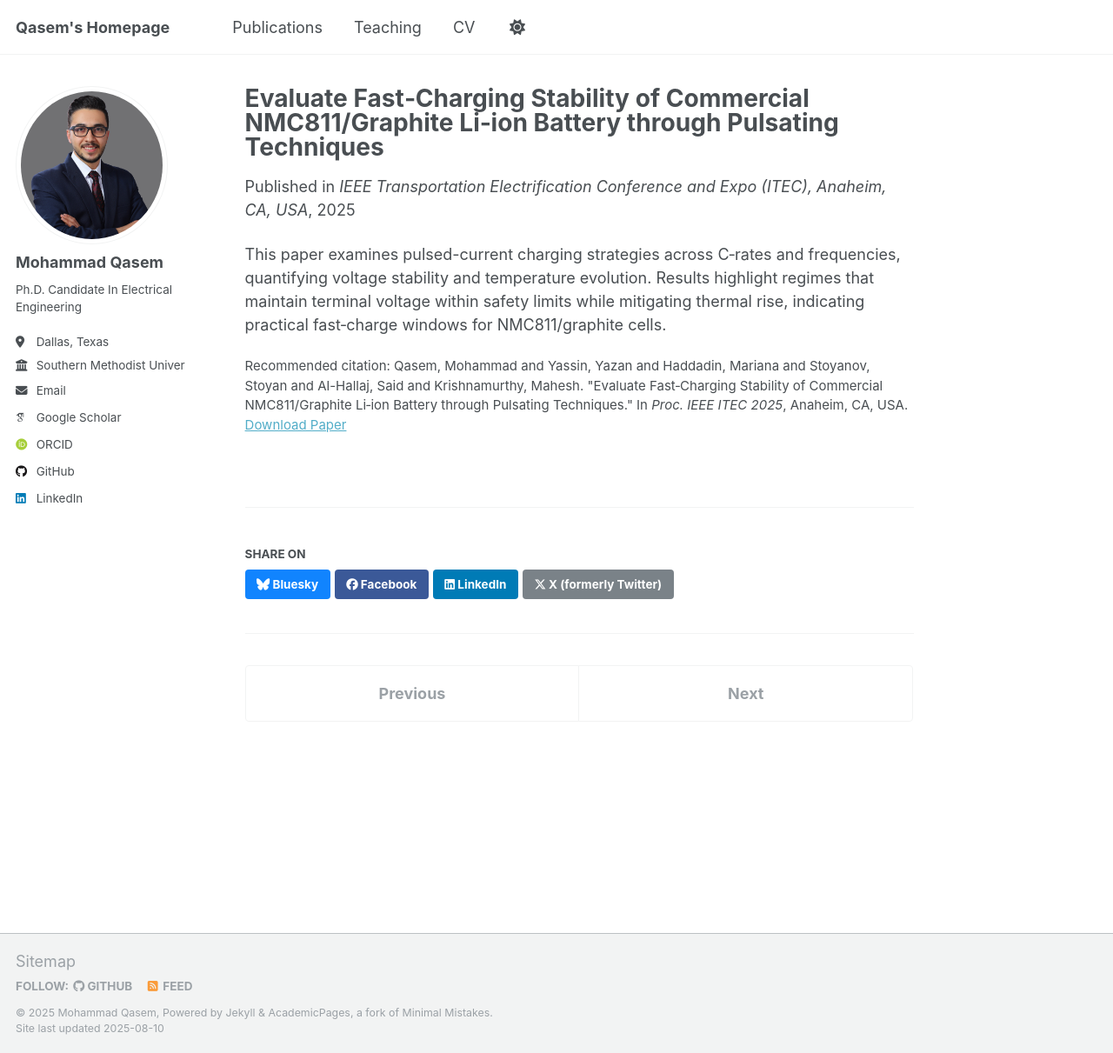
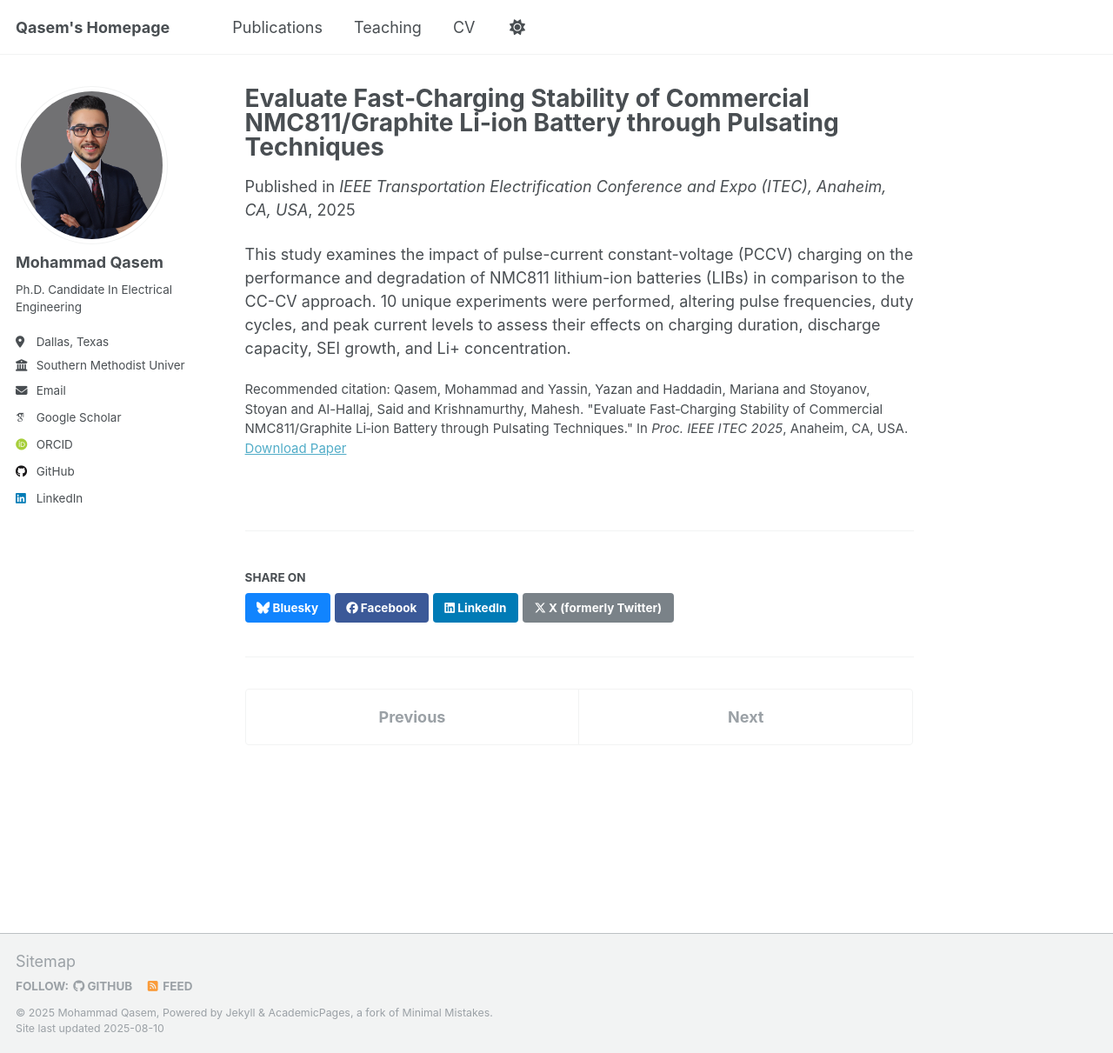
Before and after one commit to MohammadQasem97/Mohammad_Qasem.github.io, a Jekyll site: the page built from _publications/2025-06-18-evaluate-fast-charging-stability-pulsating-techniques.md, in a window 1280 px wide and 1211 px high. Shown: the whole window at 87% size. Built offline with Jekyll 4.4.1, drawn with Linux system fonts in a browser that asks for light colours; some web fonts are replaced; a script that is not in the unit is left out.

Commit message:
Update 2025-06-18-evaluate-fast-charging-stability-pulsating-techniques.md

```diff
--- a/_publications/2025-06-18-evaluate-fast-charging-stability-pulsating-techniques.md
+++ b/_publications/2025-06-18-evaluate-fast-charging-stability-pulsating-techniques.md
@@ -6,7 +6,7 @@ permalink: "/publication/2025-06-18-itex-fast-charging-stability-pulsating"
 excerpt: "Experimental and simulation study of pulsating current techniques to assess and improve fast‑charging stability of commercial NMC811/graphite cells."
 date: "2025-06-18"
 venue: "IEEE Transportation Electrification Conference and Expo (ITEC), Anaheim, CA, USA"
-paperurl: "https://ieeexplore.ieee.org/abstract/document/11097966?casa_token=2eS-8gtH07oAAAAA:LVt96IhiEtyZVSXi3cr0PIZ3PRAX7kp5Tko1Y7tneabp5CxXsBmrbL9KojSKWjTkbJ1mscU"
+paperurl: "https://ieeexplore.ieee.org/document/11097966"
 citation: "Qasem, Mohammad and Yassin, Yazan and Haddadin, Mariana and Stoyanov, Stoyan and Al-Hallaj, Said and Krishnamurthy, Mahesh. \"Evaluate Fast‑Charging Stability of Commercial NMC811/Graphite Li‑ion Battery through Pulsating Techniques.\" In <i>Proc. IEEE ITEC 2025</i>, Anaheim, CA, USA."
 ---
-This paper examines pulsed-current charging strategies across C‑rates and frequencies, quantifying voltage stability and temperature evolution. Results highlight regimes that maintain terminal voltage within safety limits while mitigating thermal rise, indicating practical fast‑charge windows for NMC811/graphite cells.
+This study examines the impact of pulse-current constant-voltage (PCCV) charging on the performance and degradation of NMC811 lithium-ion batteries (LIBs) in comparison to the CC-CV approach. 10 unique experiments were performed, altering pulse frequencies, duty cycles, and peak current levels to assess their effects on charging duration, discharge capacity, SEI growth, and Li+ concentration.
```
